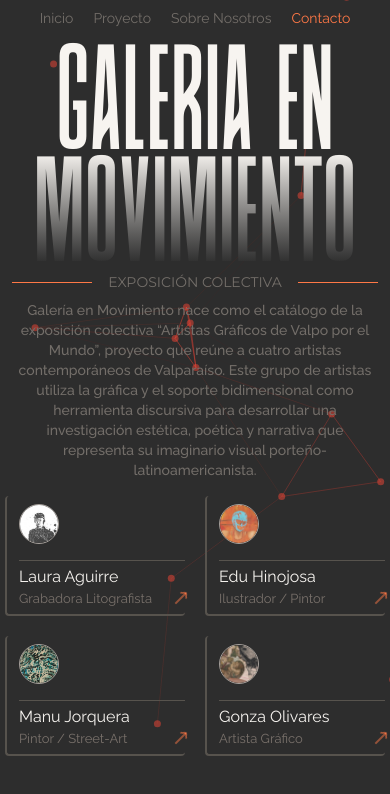
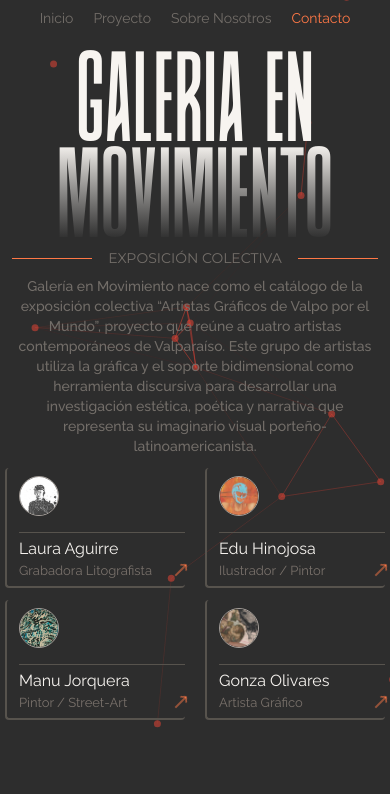
Before and after one commit to Najdorf12/art-gallery, a React (Vite) app: page / in a window 390 px wide. Shown: the top 794 px of the page. Built offline with nearby package versions, Linux system fonts and the light colour scheme; some icons are missing.

Commit message:
add styles

```diff
--- a/src/index.css
+++ b/src/index.css
@@ -3,6 +3,10 @@
 @import "tailwindcss";
 @custom-variant dark (&:where(.dark, .dark *));
 
+body {
+  padding-bottom: env(safe-area-inset-bottom);
+  padding-bottom: constant(safe-area-inset-bottom); /* Para compatibilidad */
+}
 @layer base {
   @font-face {
     font-family: "august";
--- a/src/pages/Home.jsx
+++ b/src/pages/Home.jsx
@@ -67,11 +67,11 @@ const Home = () => {
       <TsParticlesBg />
       <Navbar />
       <ThemeToggle />
-      <section className="w-full h-full relative flex flex-col items-center mt-10 lg:mt-20 2xl:mt-28">
+      <section className="w-full h-full relative flex flex-col items-center mt-12 lg:mt-20 2xl:mt-28">
         <article className="flex flex-col justify-center items-center relative z-50 w-full cursor-default">
           <h1
             ref={titleRef}
-            className="font-title leading-none bg-gradient-to-t bg-clip-text text-transparent from-blackCustom via-whiteCustom to-whiteCustom text-[7rem] text-center lg:text-nowrap lg:text-[12rem] xl:text-[16rem] 2xl:text-[18rem] 3xl:text-[20rem] dark:from-orangeCustom dark:via-stone-500 dark:to-grayCustom  "
+            className="font-title leading-none bg-gradient-to-t bg-clip-text text-transparent from-blackCustom via-whiteCustom to-whiteCustom text-[6rem] sm:text-[6.5rem] text-center lg:text-nowrap lg:text-[12rem] xl:text-[16rem] 2xl:text-[18rem] 3xl:text-[20rem] dark:from-orangeCustom dark:via-stone-500 dark:to-grayCustom  "
           >
             GALERIA EN MOVIMIENTO
           </h1>
@@ -100,7 +100,7 @@ const Home = () => {
           </p>
         </article>
 
-        <section className="relative z-50 flex flex-wrap justify-center items-center gap-x-5 gap-y-5 w-full mt-4 md:mt-9 xl:mt-16 lg:gap-x-10 xl:gap-x-16 2xl:mt-20 2xl:gap-x-24">
+        <section className="relative z-50 flex flex-wrap justify-center items-center gap-x-5 gap-y-3 w-full mt-3 md:mt-9 xl:mt-16 lg:gap-x-10 xl:gap-x-16 2xl:mt-20 2xl:gap-x-24">
           {artistsData?.map((artist, i) => (
             <div key={i} ref={(el) => (cardsRef.current[i] = el)} id="card">
               <CardsHome artist={artist} />
```
